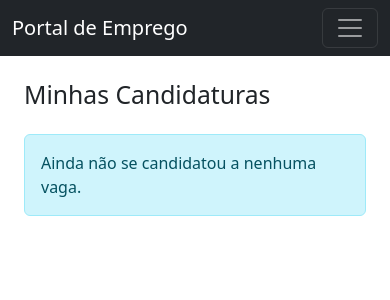
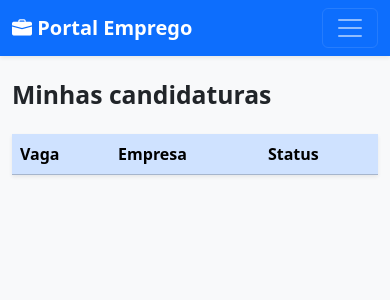
Before and after one commit to Maurozacariaspechisso/tcc_portal_de_emprego, a Flask app: page /candidaturas/minhas in a window 390 px wide. Shown: the top 300 px of the page. Run offline with Flask 3, Linux system fonts and the light colour scheme; a user stored in the database is signed in; lists and menus that the app fills with data are empty; some libraries are stand-ins or nearby versions.

Commit message:
Mudancas nos templates de visualizacao ajustamos o layout para ser mais responsivo , layout mais facil de navegar

```diff
--- a/portal/templates/base.html.j2
+++ b/portal/templates/base.html.j2
@@ -4,22 +4,32 @@
     <meta charset="UTF-8">
     <title>{% block title %}Portal de Emprego{% endblock %}</title>
 
-    <!-- Bootstrap CSS -->
-    <link
-      href="https://cdn.jsdelivr.net/npm/bootstrap@5.3.3/dist/css/bootstrap.min.css"
-      rel="stylesheet">
+    <!-- Bootstrap 5 -->
+    <link href="https://cdn.jsdelivr.net/npm/bootstrap@5.3.2/dist/css/bootstrap.min.css" rel="stylesheet">
+
+    <!-- Icons -->
+    <link href="https://cdn.jsdelivr.net/npm/bootstrap-icons/font/bootstrap-icons.css" rel="stylesheet">
 
 </head>
-<body>
+<body class="bg-light">
 
     {% include "navbar.html.j2" %}
 
-    <div class="container mt-4">
-        {% include "messages.html.j2" %}
+    <main class="container mt-4">
+        {% with messages = get_flashed_messages(with_categories=true) %}
+            {% if messages %}
+                {% for category, message in messages %}
+                    <div class="alert alert-{{ category }} alert-dismissible fade show">
+                        {{ message }}
+                        <button class="btn-close" data-bs-dismiss="alert"></button>
+                    </div>
+                {% endfor %}
+            {% endif %}
+        {% endwith %}
+
         {% block content %}{% endblock %}
-    </div>
+    </main>
 
-    <!-- Bootstrap JS -->
-    <script src="https://cdn.jsdelivr.net/npm/bootstrap@5.3.3/dist/js/bootstrap.bundle.min.js"></script>
+    <script src="https://cdn.jsdelivr.net/npm/bootstrap@5.3.2/dist/js/bootstrap.bundle.min.js"></script>
 </body>
 </html>
--- a/portal/templates/candidaturas/minhas.html.j2
+++ b/portal/templates/candidaturas/minhas.html.j2
@@ -1,18 +1,15 @@
 {% extends "base.html.j2" %}
+{% block title %}Minhas candidaturas{% endblock %}
 
 {% block content %}
-<div class="container mt-4">
 
-  <h2 class="mb-4">Minhas Candidaturas</h2>
+<h2 class="mb-4 fw-bold">Minhas candidaturas</h2>
 
-  {% if candidaturas %}
-
-    <table class="table table-bordered table-hover">
-      <thead class="table-dark">
+<table class="table table-striped table-hover shadow-sm">
+    <thead class="table-primary">
         <tr>
             <th>Vaga</th>
             <th>Empresa</th>
-          <th>Data</th>
             <th>Status</th>
         </tr>
     </thead>
@@ -20,13 +17,13 @@
         {% for c in candidaturas %}
         <tr>
             <td>{{ c.vaga.titulo }}</td>
-          <td>{{ c.vaga.empresa.nome_empresa }}</td>
-          <td>{{ c.data_candidatura.strftime("%d/%m/%Y") }}</td>
+            <td>{{ c.vaga.empresa.nome }}</td>
             <td>
-            <span class="badge
-              {% if c.status == 'pendente' %}bg-warning
-              {% elif c.status == 'aceite' %}bg-success
-              {% else %}bg-danger{% endif %}">
+                <span class="badge bg-
+                    {% if c.status == 'pendente' %}warning
+                    {% elif c.status == 'aceite' %}success
+                    {% else %}danger{% endif %}
+                ">
                     {{ c.status }}
                 </span>
             </td>
@@ -35,11 +32,4 @@
     </tbody>
 </table>
 
-  {% else %}
-    <div class="alert alert-info">
-      Ainda não se candidatou a nenhuma vaga.
-    </div>
-  {% endif %}
-
-</div>
 {% endblock %}
--- a/portal/templates/navbar.html.j2
+++ b/portal/templates/navbar.html.j2
@@ -1,25 +1,19 @@
-<nav class="navbar navbar-expand-lg navbar-dark bg-dark">
+<nav class="navbar navbar-expand-lg navbar-dark bg-primary shadow-sm">
     <div class="container">
-
-    <!-- LOGO -->
-    <a class="navbar-brand" href="{{ url_for('main.index') }}">
-      Portal de Emprego
+        <a class="navbar-brand fw-bold" href="{{ url_for('main.index') }}">
+            <i class="bi bi-briefcase-fill"></i> Portal Emprego
         </a>
 
-    <button class="navbar-toggler" type="button" data-bs-toggle="collapse"
-            data-bs-target="#navbarNav">
+        <button class="navbar-toggler" data-bs-toggle="collapse" data-bs-target="#nav">
             <span class="navbar-toggler-icon"></span>
         </button>
 
-    <div class="collapse navbar-collapse" id="navbarNav">
+        <div id="nav" class="collapse navbar-collapse">
+            <ul class="navbar-nav ms-auto align-items-center gap-2">
 
-      <!-- LINKS PRINCIPAIS -->
-      <ul class="navbar-nav me-auto">
-
-        <!-- VISÍVEL PARA TODOS -->
                 <li class="nav-item">
                     <a class="nav-link" href="{{ url_for('vagas.listar_vagas') }}">
-            Vagas
+                        <i class="bi bi-search"></i> Vagas
                     </a>
                 </li>
 
@@ -27,14 +21,8 @@
 
                     {% if current_user.role == "empresa" %}
                         <li class="nav-item">
-              <a class="nav-link" href="{{ url_for('vagas.nova_vaga') }}">
-                Publicar Vaga
-              </a>
-            </li>
-
-            <li class="nav-item">
-              <a class="nav-link" href="{{ url_for('vagas.candidaturas_empresa') }}">
-                Candidaturas
+                            <a class="btn btn-light btn-sm" href="{{ url_for('vagas.nova_vaga') }}">
+                                <i class="bi bi-plus-circle"></i> Nova vaga
                             </a>
                         </li>
                     {% endif %}
@@ -42,49 +30,23 @@
                     {% if current_user.role == "candidato" %}
                         <li class="nav-item">
                             <a class="nav-link" href="{{ url_for('candidaturas.minhas_candidaturas') }}">
-                Minhas Candidaturas
+                                <i class="bi bi-file-earmark-text"></i> Minhas candidaturas
                             </a>
                         </li>
                     {% endif %}
 
-        {% endif %}
-      </ul>
-
-      <!-- PESQUISA -->
-      <form class="d-flex" method="get" action="{{ url_for('vagas.listar_vagas') }}">
-        <input class="form-control me-2" type="search" name="q"
-               placeholder="Pesquisar vagas">
-        <button class="btn btn-outline-light" type="submit">
-          Pesquisar
-        </button>
-      </form>
-
-      <!-- AUTENTICAÇÃO -->
-      <ul class="navbar-nav ms-3">
-
-        {% if current_user.is_authenticated %}
                     <li class="nav-item">
-            <span class="navbar-text me-2">
-              {{ current_user.email }}
-            </span>
-          </li>
-
-          <li class="nav-item">
-            <a class="nav-link" href="{{ url_for('auth.logout') }}">
+                        <a class="btn btn-danger btn-sm" href="{{ url_for('auth.logout') }}">
                             Sair
                         </a>
                     </li>
+
                 {% else %}
                     <li class="nav-item">
-            <a class="nav-link" href="{{ url_for('auth.login') }}">
-              Login
-            </a>
+                        <a class="btn btn-outline-light btn-sm" href="{{ url_for('auth.login') }}">Entrar</a>
                     </li>
-
                     <li class="nav-item">
-            <a class="nav-link" href="{{ url_for('auth.register') }}">
-              Registar
-            </a>
+                        <a class="btn btn-light btn-sm" href="{{ url_for('auth.register') }}">Cadastrar</a>
                     </li>
                 {% endif %}
 
```
Also changed, not shown: portal/templates/vagas/listar.html.j2 (+51 -30 lines), portal/views_candidaturas.py (+10 -10 lines). Lines whose indentation alone changed are shown as unchanged.
